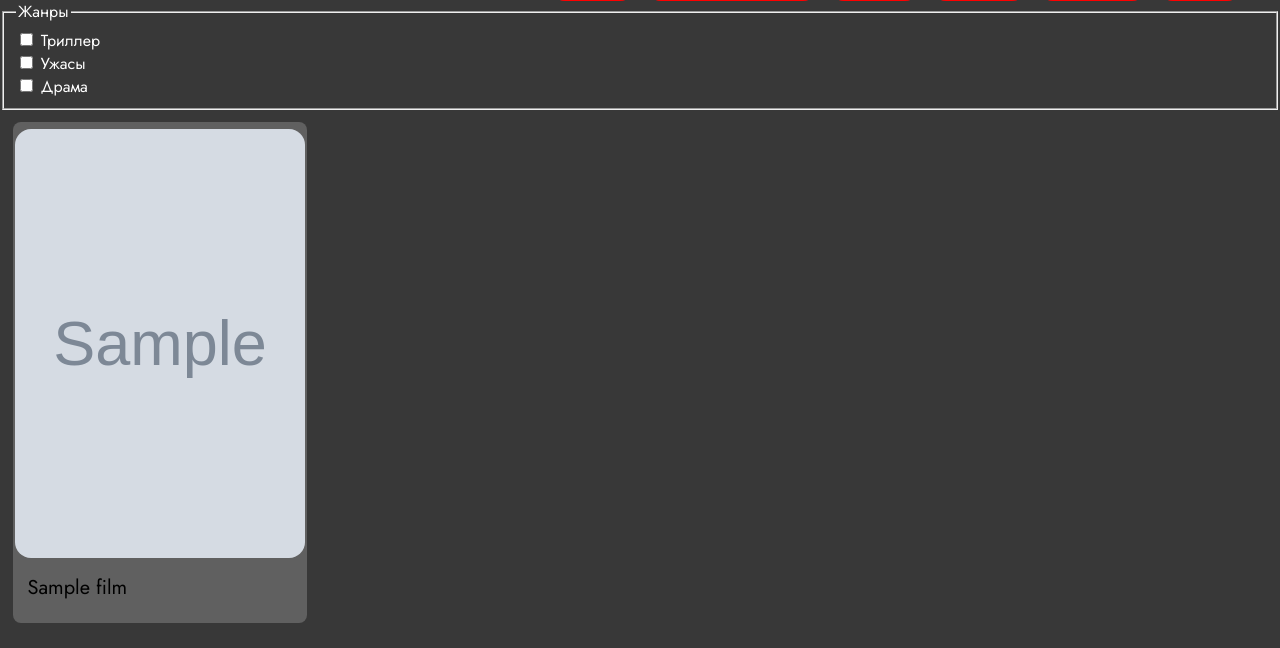
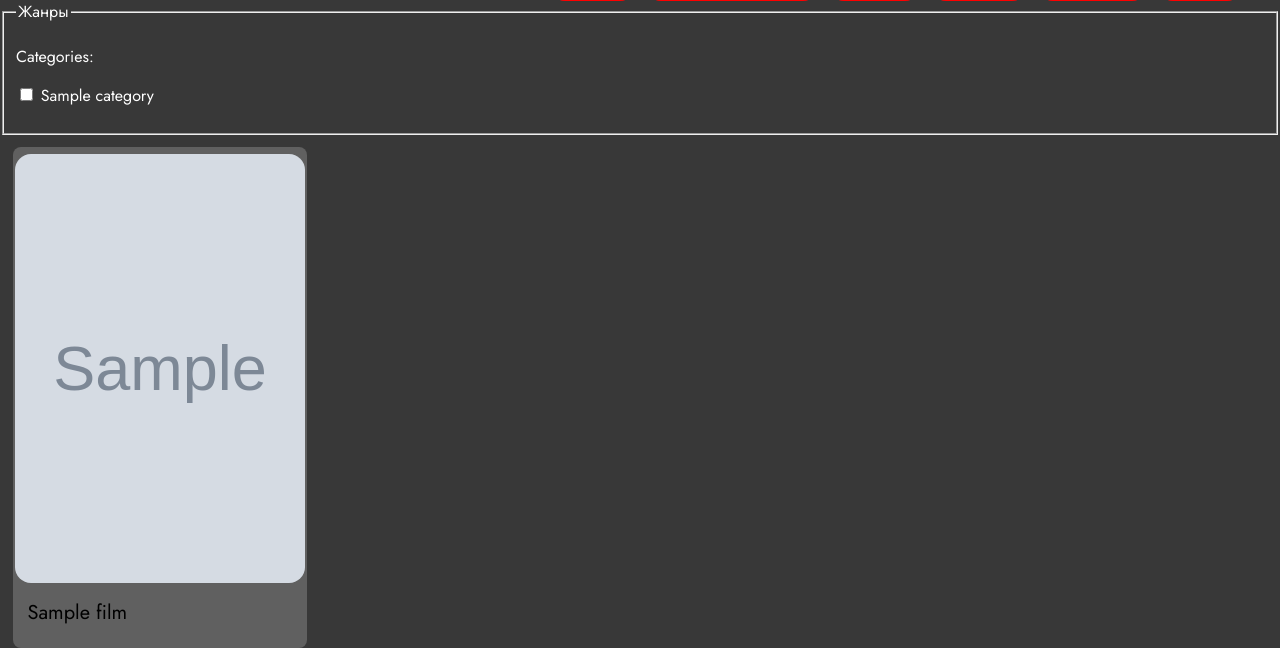
Before and after one commit to Marvelous-A/CinemaSite, a Django app: page /tickets_films in a window 1280 px wide. Shown: the part 162-810 px from the top of the page. Run offline with Django 4.2, Linux system fonts and the light colour scheme; the first user in the database is signed in; tables that the repository leaves empty hold one stand-in row (Sample ...).

Commit message:
Добавлена фильтрация

```diff
--- a/card/forms.py
+++ b/card/forms.py
@@ -37,3 +37,10 @@ class PaymentForm(forms.ModelForm):
     class Meta:
         model = Payment
         fields = ['brone_places', 'resault_price']
+
+class CategoryFilterForm(forms.Form):
+    categories = forms.ModelMultipleChoiceField(
+        queryset=Category.objects.all(),
+        widget=forms.CheckboxSelectMultiple,
+        required=False
+    )
--- a/card/models.py
+++ b/card/models.py
@@ -13,7 +13,7 @@ class Category(models.Model):
         super().save(*args, **kwargs)
 
     def __str__(self):
-        return f'Category: {self.category_name}'
+        return f'{self.category_name}'
 
 class Film(models.Model):
     title = models.CharField(max_length=50)
@@ -31,6 +31,8 @@ class Film(models.Model):
 
     def __str__(self):
         return f'Film: {self.title}'
+
+
 
 class Cinema(models.Model):
     name = models.CharField(max_length=60)
--- a/card/templates/card/tickets_films.html
+++ b/card/templates/card/tickets_films.html
@@ -3,27 +3,20 @@
 {% block content %}
     <fieldset>
         <legend>Жанры</legend>
-        <div>
-            <input id='thriller' class='category_checkbox' value="thriller" type="checkbox"/>
-            <label for="thriller">Триллер</label>
-        </div>
-        <div>
-            <input id='horror' class='category_checkbox' value="horror" type="checkbox"/>
-            <label for="horror">Ужасы</label>
-        </div>
-        <div>
-            <input id='drama' class='category_checkbox' value="drama" type="checkbox"/>
-            <label for="drama">Драма</label>
-        </div>
+        <form id="fiter-form" method="get">
+            {{ filter_form.as_p }}
+        <form>
+
+
     </fieldset>
     <div class='conteiner'>
         {% for film in films %}
             <div class='film_poster'>
-                <img class='foto' src={{film.img_url}} alt='фото'\>
-                <a class='url_film_title' href="{% url 'film_detal' pk=film.pk %}" >{{film.title}}</a>
-                {%for category in film.category.all%}
-                    <a>{{category.category_name}}</a>
-                {%endfor%}
+                <img class='foto' src={{ film.img_url }} alt='фото'\>
+                <a class='url_film_title' href="{% url 'film_detal' pk=film.pk %}" >{{ film.title }}</a>
+                {% for category in film.category.all %}
+                    <a>{{ category.category_name }}</a>
+                {% endfor %}
             </div>
         {% endfor %}
     </div>
--- a/card/views.py
+++ b/card/views.py
@@ -1,9 +1,10 @@
 from django.shortcuts import render, redirect, get_object_or_404
 from .models import Film, Cinema, Hall, Payment, User, Profile
-from .forms import FilmForm, ProfileForm, PaymentForm, UserForm
+from .forms import FilmForm, ProfileForm, PaymentForm, UserForm, CategoryFilterForm
 from django.contrib.auth import login, authenticate, logout
 from django.contrib.auth.decorators import login_required
 from django.db import transaction
+
 
 def login_view(request):
     if request.method == 'POST':
@@ -11,13 +12,14 @@ def login_view(request):
         password = request.POST['password']
         user = authenticate(request, username=username, password=password)
         if user is not None:
-            login(request,user)
+            login(request, user)
             return redirect('main_list')  # Перенаправление на главную страницу
         else:
             # Возвращение сообщения об ошибке
             return render(request, 'auth/login.html', {'error': 'Неверное имя пользователя или пароль'})
     else:
         return render(request, 'auth/login.html')
+
 
 @login_required(login_url='login')
 def main_list(request):
@@ -27,13 +29,20 @@ def main_list(request):
 
 @login_required(login_url='login')
 def tickets_films(request):
-    films = list(
-        Film.objects
-            .all()
-            .prefetch_related('category')
-            .values('pk','img_url','title', 'category__category_name')
-    )
-    return render(request, 'card/tickets_films.html', {'films': films})
+    films = Film.objects\
+        .all()\
+        .prefetch_related('category')\
+        .values('pk', 'img_url', 'title', 'category__category_name')
+
+    Category_Choose_Form = CategoryFilterForm(request.GET)
+
+    if Category_Choose_Form.is_valid():
+        categories = Category_Choose_Form.cleaned_data.get('categories')
+        if categories:
+            films = films.filter(category__in=categories)
+
+    return render(request, 'card/tickets_films.html', {'films': films, 'filter_form': Category_Choose_Form})
+
 
 @login_required(login_url='login')
 def film_detal(request, pk):
@@ -42,6 +51,7 @@ def film_detal(request, pk):
     cinemas = Cinema.objects.all()
     halls = Hall.objects.all()
     return render(request, 'card/film_detal.html', {'films': films, 'cinemas': cinemas, 'cinemas_True': cinemas_True, 'halls': halls})
+
 
 @login_required(login_url='login')
 def add_move(request):
@@ -58,10 +68,12 @@ def add_move(request):
         form = FilmForm()
     return render(request, 'card/add_move.html', {})
 
+
 @login_required(login_url='login')
 def logout_view(request):
     logout(request)
     return render(request, 'card/main_list.html', {})
+
 
 @login_required(login_url='login')
 def hall_detal(request, pk):
@@ -83,8 +95,10 @@ def hall_detal(request, pk):
         return redirect('pay')
     return render(request, 'card/hall_detal.html', {'halls': halls, 'places': places})
 
+
 def pay(request):
     return render(request, 'payment/pay.html', {})
+
 
 @transaction.atomic
 def register(request):
@@ -94,11 +108,11 @@ def register(request):
         if user_form.is_valid() and profile_form.is_valid():
             user = user_form.save()
 
-            ## Сохранение данных пользователя
+            # Сохранение данных пользователя
             profile = user.profile
             for field in profile_form.cleaned_data:
                 setattr(profile, field, profile_form.cleaned_data[field])
-            profile.save() # то же самое что instance.profile.save() в сигналах
+            profile.save()  # то же самое что instance.profile.save() в сигналах
 
             login(request, user)
             return redirect('main_list')
@@ -117,13 +131,14 @@ def register(request):
 # def update_profile(request):
 #     return render(request, 'auth/update_profile.html', {})
 
+
 @login_required
 # @transaction.atomic
 def update_profile(request):
     if request.method == 'POST':
         user_form = UserForm(request.POST, instance=request.user)
         profile_form = ProfileForm(request.POST, instance=request.user.profile)
-        if profile_form.is_valid() and user_form.is_valid(): #Нужно вводить все параметры включая пороль
+        if profile_form.is_valid() and user_form.is_valid():  # Нужно вводить все параметры включая пороль
             user_form.save()
             profile_form.save()
             # messages.success(request, _('Your profile was successfully updated!'))
@@ -140,6 +155,7 @@ def update_profile(request):
         'profile_form': profile_form
     })
 
+
 @login_required
 def profile(request):
     return render(request, 'card/profile.html', {})
```
Also changed, not shown: card/static/js/category.js (+7 -32 lines).
